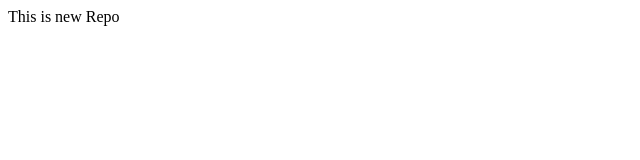
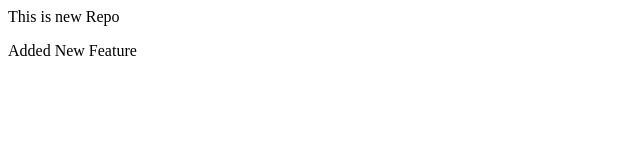
Before and after one commit to sumitmehar/localrepo, a plain HTML site: page index.html in a window 1280 px wide. Shown: the whole page, without its empty margins (0-640 px from the left). Drawn offline with Linux system fonts and the light colour scheme.

Commit message:
Added New Feature

```diff
--- a/index.html
+++ b/index.html
@@ -1 +1,2 @@
 <p>This is new Repo</p>
+<p>Added New Feature</p>
```
